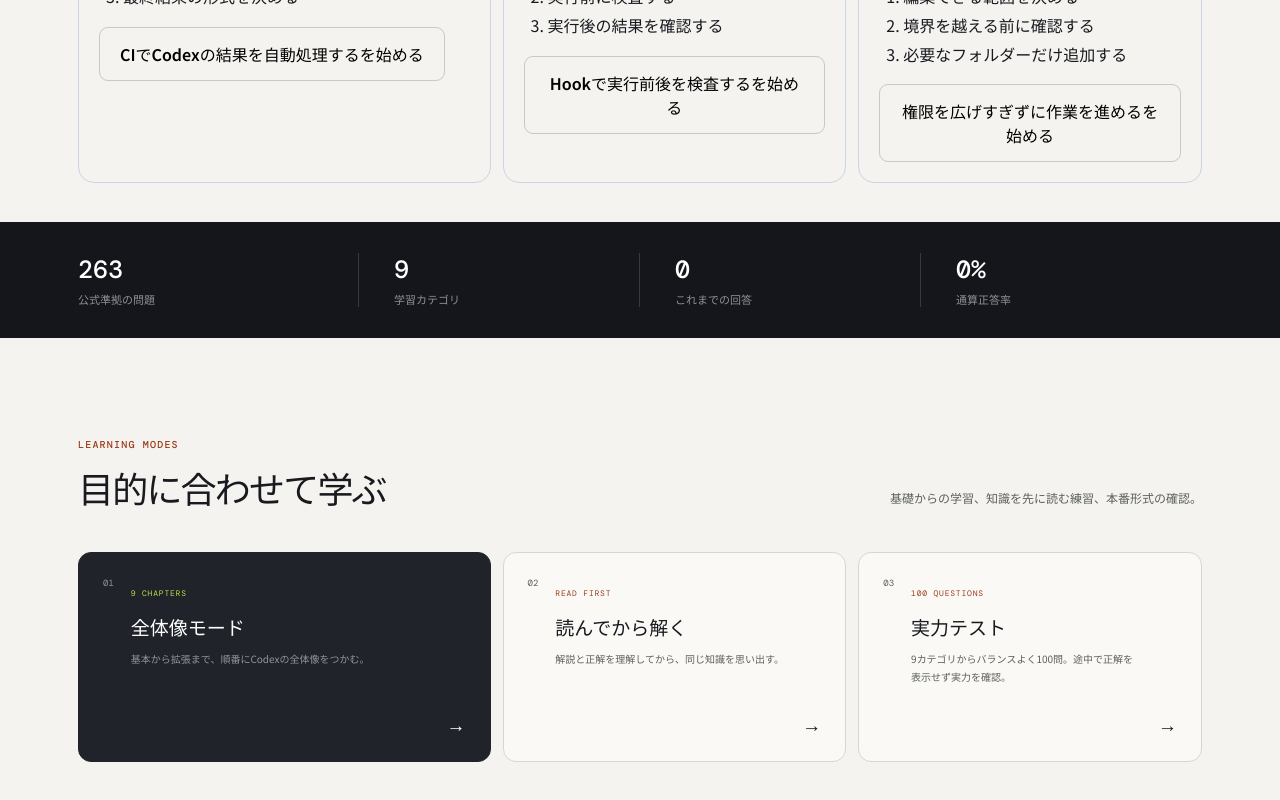
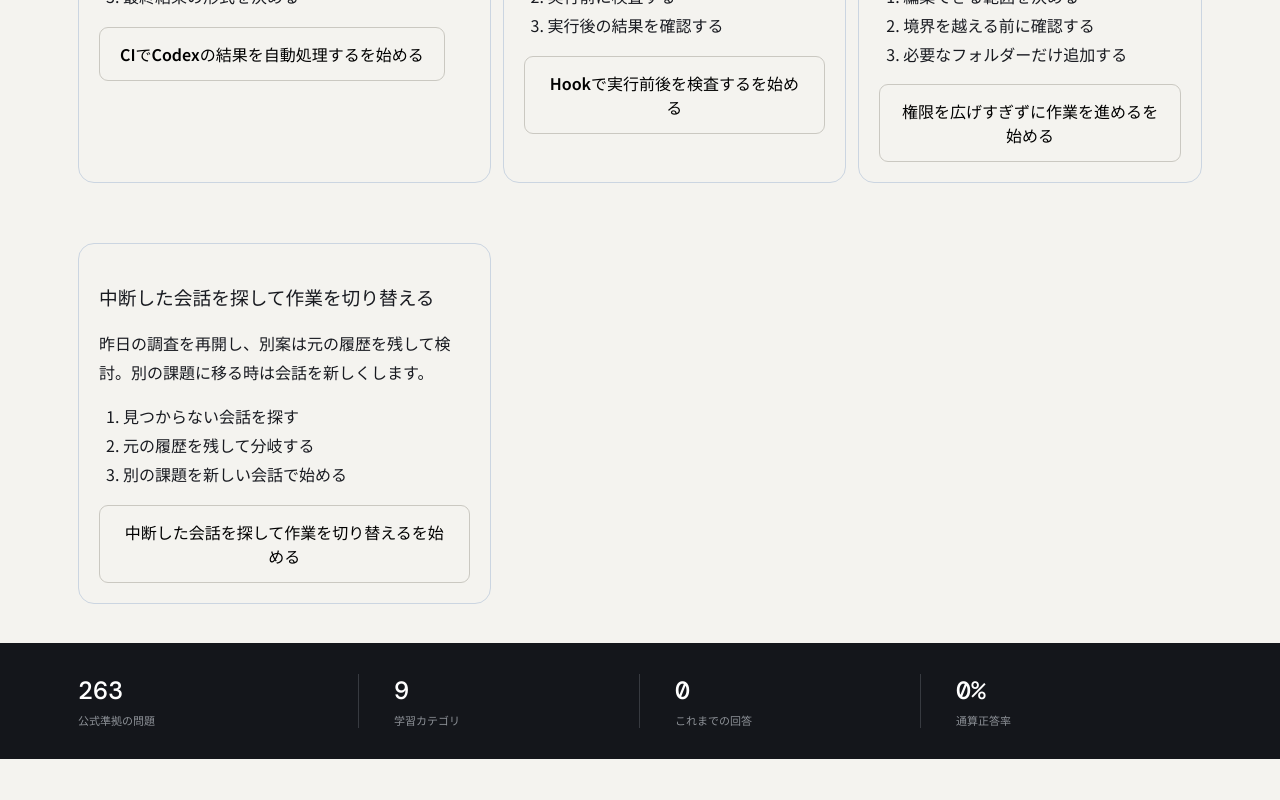
Before and after one commit to ip-san/codex-quiz, a React (Vite) app: page / in a window 1280 px wide. Shown: the part 1986-2786 px from the top of the page. Built offline with nearby package versions, Linux system fonts and the light colour scheme.

Commit message:
Add session recovery and context switching practice

```diff
--- a/src/data.ts
+++ b/src/data.ts
@@ -298,11 +298,11 @@ export const quizzes: Quiz[] = [
   { id: "prompt-20", category: "prompting", difficulty: "intermediate", value: "practical", topic: "prompt.function-test-scope", question: "配列変換関数のテストをCodexに追加してもらいたい。正常系だけに偏ることを防ぐ依頼は？", choices: ["対象ファイルと関数名、正常系・空配列などの境界例、既存テストの規約を示す", "テストの行数だけ指定し、対象関数の選択は任せる", "実装の各行をそのまま期待値としてテストへ転記させる", "ファイル全体のカバレッジ率だけを指定し、入力条件は省く"], answer: 0, explanation: "対象ファイル・関数名で範囲を定め、通常の入力と境界入力の期待動作を伝えます。既存テストの流儀を確認させることで、保守しやすく意味のある検証へつなげられます。", source: "Prompting Codex — Write a test", referenceUrl: "https://learn.chatgpt.com/docs/prompting#write-a-test", verifiedAt: "2026-09-20" },
   { id: "prompt-21", category: "prompting", difficulty: "intermediate", value: "practical", topic: "prompt.nonvisual-ui-behavior", question: "設定フォームの画像を渡してUIを実装してもらう。画像から判断できない要件として追加すべきものは？", choices: ["配色が一致すれば操作仕様も一致すると伝える", "画像の解像度だけを伝え、入力条件は実装後に決める", "既存フォームと違っても見た目を優先すると伝える", "入力エラー、保存中の状態、キーボード操作の期待動作を伝える"], answer: 3, explanation: "静止画像だけでは入力検証や操作中の状態は分かりません。画像に写らない動作を文章で補い、完成後に該当操作も確認することで、見た目と機能の両方を評価できます。", source: "Prompting Codex — Prototype from a screenshot", referenceUrl: "https://learn.chatgpt.com/docs/prompting#prototype-from-a-screenshot", verifiedAt: "2026-09-19" },
   { id: "prompt-22", category: "prompting", difficulty: "advanced", value: "practical", topic: "prompt.refactor-milestones", question: "認証モジュールを分割したいが、公開APIと利用者から見える動作は維持したい。実装前に求める計画は？", choices: ["全ファイルを一括移動し、互換性は最後にまとめて確認する計画", "コードの行数削減を優先し、API名も同時に整理する計画", "維持する契約、段階ごとの変更ファイル、検証方法、戻し方を示す計画", "最終ディレクトリ構造だけを示し、中間状態は決めない計画"], answer: 2, explanation: "外部動作と公開APIを維持する条件を先に明示し、変更を確認可能な段階へ分けます。各段階の対象ファイルと検証・ロールバック方法を計画すると、問題が出た箇所を特定しやすくなります。", source: "Prompting Codex — Delegate refactor to the cloud", referenceUrl: "https://learn.chatgpt.com/docs/prompting#delegate-refactor-to-the-cloud", verifiedAt: "2026-09-19" },
-  {"id":"session-21","category":"session","difficulty":"intermediate","value":"practical","topic":"session.resume-directory-filter","question":"別repositoryへ移動してから `codex resume --last` を実行したが、直前の別repositoryの会話を選べない。理由は？","choices":["--lastは現在の作業directory内で最新の会話を探す","--lastは同じmodelの会話だけを探す","保存済み会話は翌日には利用できなくなる","Git branch名が変わると会話が削除される"],"answer":0,"explanation":"`codex resume --last`は既定で現在の作業directoryに検索を限定します。別directoryの保存済み会話も候補に含めたい場合は`--all`を使います。","source":"Codex developer commands","referenceUrl":"https://learn.chatgpt.com/docs/developer-commands","verifiedAt":"2026-09-19"},
+  {"id":"session-21","category":"session","difficulty":"intermediate","value":"practical","topic":"session.resume-directory-filter","question":"別repositoryへ移動してから `codex resume --last` を実行したが、直前の別repositoryの会話を選べない。理由は？","choices":["--lastは現在の作業directory内で最新の会話を探す","--lastは同じmodelの会話だけを探す","保存済み会話は翌日には利用できなくなる","Git branch名が変わると会話が削除される"],"answer":0,"explanation":"`codex resume --last`は既定で現在の作業directoryに検索を限定します。別directoryの保存済み会話も候補に含めたい場合は`--all`を使います。","source":"Codex developer commands","referenceUrl":"https://learn.chatgpt.com/docs/developer-commands","verifiedAt":"2026-09-21"},
   {"id":"session-22","category":"session","difficulty":"intermediate","value":"practical","topic":"session.resume-cwd-choice","question":"保存時と異なる作業directoryからCLIの会話をresumeする。再開前にCodexが確認する重要な選択は？","choices":["会話を保存せず新規作成するか","現在のdirectoryと保存時のdirectoryのどちらを使うか","元の会話の回答をすべて削除するか","同じGit branch名をすべて削除するか"],"answer":1,"explanation":"現在と保存時の作業directoryが違う場合、Codexはどちらを使うか確認します。`tui.resume_cwd`にcurrentまたはsessionを設定すると、その選択を確認なしで再利用できます。","source":"Codex developer commands","referenceUrl":"https://learn.chatgpt.com/docs/developer-commands","verifiedAt":"2026-09-19"},
   {"id":"session-23","category":"session","difficulty":"advanced","value":"practical","topic":"session.explicit-cwd-precedence","question":"`tui.resume_cwd`で保存時のdirectoryを使う設定にしたが、今回は明示的な`--cd`付きでresumeした。どちらが優先される？","choices":["保存時のdirectoryが常に優先される","両方のdirectoryが自動で結合される","明示した--cdのdirectoryが優先される","設定が競合するので必ず起動に失敗する"],"answer":2,"explanation":"明示的な`--cd`（`-C`）は`tui.resume_cwd`より優先されます。再開時の既定値と、今回だけ指定する作業場所を区別して確認します。","source":"Codex developer commands","referenceUrl":"https://learn.chatgpt.com/docs/developer-commands","verifiedAt":"2026-09-19"},
-  {"id":"session-24","category":"session","difficulty":"intermediate","value":"practical","topic":"session.fork-chat-identity","question":"CLIで`/fork`して代替案を検討した。元の会話と新しい会話の関係として正しいものは？","choices":["元の会話に同じIDで別名を付けただけ","元の会話を削除して新しい会話へ移動した","元の会話が新しい会話の回答で上書きされる","新しいIDの会話へ履歴を複製し、元の履歴は残る"],"answer":3,"explanation":"`/fork`は現在の会話を新しいIDの会話へ複製し、元のtranscriptを保持します。元の方針へ戻る場所を残しながら代替案を検討できます。","source":"Codex developer commands","referenceUrl":"https://learn.chatgpt.com/docs/developer-commands","verifiedAt":"2026-09-19"},
-  {"id":"session-25","category":"session","difficulty":"beginner","value":"practical","topic":"session.new-vs-compact","question":"同じrepositoryで、前の調査と無関係な新しい質問をCLIから始めたい。履歴の要約ではなく会話contextを新しくする操作は？","choices":["/resumeで以前の会話を再開する","/newで同じCLI session内に新しい会話を作る","/compactで前の会話を要約する","/forkで前の履歴を複製する"],"answer":1,"explanation":"`/new`はCLIを終了せず、新しい会話contextを開始します。`/compact`は重要な文脈を要約して継続し、`/fork`は以前の履歴を引き継ぐため、目的に応じて使い分けます。","source":"Codex developer commands","referenceUrl":"https://learn.chatgpt.com/docs/developer-commands","verifiedAt":"2026-09-19"},
+  {"id":"session-24","category":"session","difficulty":"intermediate","value":"practical","topic":"session.fork-chat-identity","question":"CLIで`/fork`して代替案を検討した。元の会話と新しい会話の関係として正しいものは？","choices":["元の会話に同じIDで別名を付けただけ","元の会話を削除して新しい会話へ移動した","元の会話が新しい会話の回答で上書きされる","新しいIDの会話へ履歴を複製し、元の履歴は残る"],"answer":3,"explanation":"`/fork`は現在の会話を新しいIDの会話へ複製し、元のtranscriptを保持します。元の方針へ戻る場所を残しながら代替案を検討できます。","source":"Codex developer commands","referenceUrl":"https://learn.chatgpt.com/docs/developer-commands","verifiedAt":"2026-09-21"},
+  {"id":"session-25","category":"session","difficulty":"beginner","value":"practical","topic":"session.new-vs-compact","question":"同じrepositoryで、前の調査と無関係な新しい質問をCLIから始めたい。履歴の要約ではなく会話contextを新しくする操作は？","choices":["/resumeで以前の会話を再開する","/newで同じCLI session内に新しい会話を作る","/compactで前の会話を要約する","/forkで前の履歴を複製する"],"answer":1,"explanation":"`/new`はCLIを終了せず、新しい会話contextを開始します。`/compact`は重要な文脈を要約して継続し、`/fork`は以前の履歴を引き継ぐため、目的に応じて使い分けます。","source":"Codex developer commands","referenceUrl":"https://learn.chatgpt.com/docs/developer-commands","verifiedAt":"2026-09-21"},
   {"id":"workflow-25","topic":"worktree.starting-state","question":"未commitの修正を引き継いで、別worktreeでテストを追加したい。新しい作業の開始状態はどう選ぶ？","choices":["mainを選べば、別branchの未commit修正も自動で入る","現在のbranchとlocal変更を含む開始状態を選ぶ","任意のbranchを選び、履歴だけで未commit修正を復元する","空のworktreeを作り、元の修正は自動同期に任せる"],"answer":1,"explanation":"worktreeの開始commitは選んだbranchのHEADです。local変更を含む開始状態を選ぶと未commitの変更も適用されます。修正を引き継ぎたい場合は、branch名だけでなくlocal変更を含める選択を確認します。","category":"workflow","difficulty":"intermediate","value":"practical","source":"Codex Git worktrees","referenceUrl":"https://learn.chatgpt.com/docs/environments/git-worktrees","verifiedAt":"2026-09-20"},
   {"id":"workflow-26","topic":"worktree.include-untracked-boundary","question":"local managed worktreeへ設定を渡すため.worktreeincludeにパスを書いたが、Git未追跡かつignore対象でもない設定ファイルがコピーされない。なぜ？","choices":[".worktreeincludeはcommit済みのファイルだけをコピーする","worktreeでは設定ファイルを一切コピーできない",".worktreeincludeは対象に一致するignoredファイルをコピーする仕組みだから",".worktreeincludeへ書くと、そのファイルは自動でGit管理に入る"],"answer":2,"explanation":".worktreeincludeの対象は、指定パターンに一致するignoredファイルです。未追跡ファイル全般をコピーする機能ではありません。秘密情報を含むかを確認し、Gitで共有する設定か、ignoreしたlocal設定をコピーするかを分けます。","category":"workflow","difficulty":"intermediate","value":"practical","source":"Codex Git worktrees","referenceUrl":"https://learn.chatgpt.com/docs/environments/git-worktrees","verifiedAt":"2026-09-19"},
   {"id":"workflow-27","topic":"worktree.include-surface-scope","question":"Desktop Appのlocal managed worktreeで使えた.worktreeincludeを置き、CLIで自分でgit worktreeを作った。同じ設定ファイルがコピーされない場合の判断は？","choices":["自作のGit worktreeにも同じ自動コピーがあるはずなので、元の設定を削除する","remote worktreeに変えれば同じ自動コピーが必ず動く","Gitへのpush後にコピーが始まるので、設定をcommitして公開する","このコピー機能の対象外なので、必要な設定を安全な方法で別途用意する"],"answer":3,"explanation":".worktreeincludeによるコピーはlocal Desktop App managed worktree向けです。remote worktreeやCLIで自作するGit worktreeには適用されません。作成方法を確認し、秘密情報を公開せず必要な環境設定を用意します。","category":"workflow","difficulty":"intermediate","value":"practical","source":"Codex Git worktrees","referenceUrl":"https://learn.chatgpt.com/docs/environments/git-worktrees","verifiedAt":"2026-09-19"},
--- a/src/domain/scenarios.ts
+++ b/src/domain/scenarios.ts
@@ -42,4 +42,11 @@ export const scenarios = [
     ids: ["safe-09", "safe-07", "safe-04"],
     steps: ["編集できる範囲を決める", "境界を越える前に確認する", "必要なフォルダーだけ追加する"],
   },
+  {
+    id: "session-recovery",
+    title: "中断した会話を探して作業を切り替える",
+    description: "昨日の調査を再開し、別案は元の履歴を残して検討。別の課題に移る時は会話を新しくします。",
+    ids: ["session-21", "session-24", "session-25"],
+    steps: ["見つからない会話を探す", "元の履歴を残して分岐する", "別の課題を新しい会話で始める"],
+  },
 ] as const;
```
Also changed, not shown: 4 other files (tests, documents, lock files or other folders).
